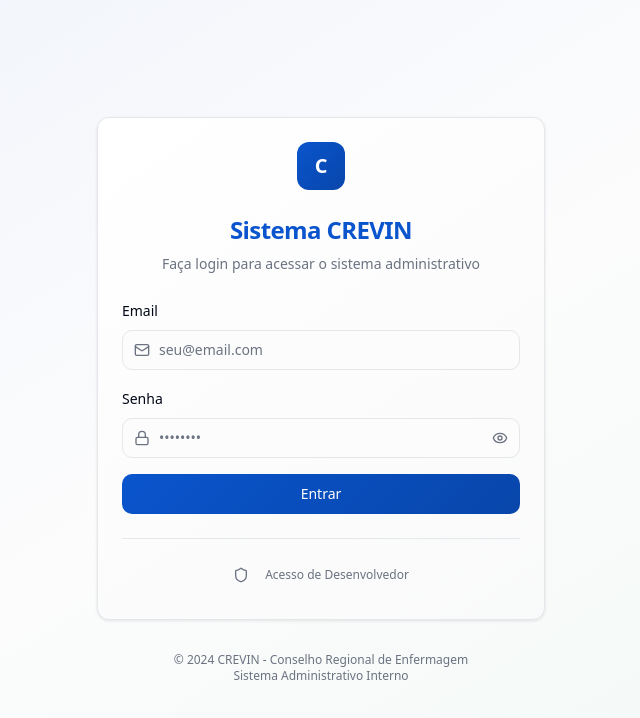
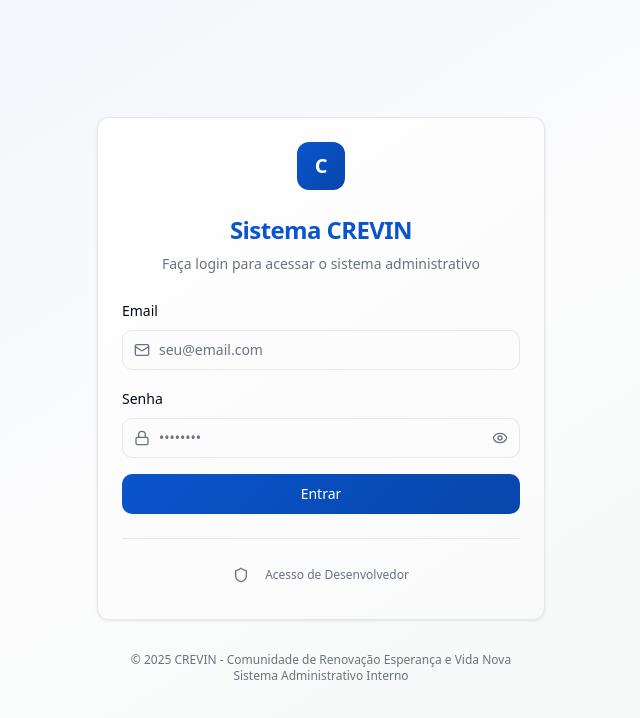
Before and after one commit to maycon341753/crevin-care-hub, a React (Vite) app: page /auth in a window 1280 px wide. Shown: the top 718 px of the page, without its empty margins (319-959 px from the left). Built offline with nearby package versions, Linux system fonts and the light colour scheme; the HTML template or start-up script is replaced by a standard one.

Commit message:
feat: Atualiza texto de copyright para 2025
- Altera copyright de 'Conselho Regional de Enfermagem' para 'Comunidade de Renovação Esperança e Vida Nova'
- Atualiza ano de 2024 para 2025
- Reflete corretamente a identidade da organização CREVIN

```diff
--- a/src/pages/AuthPage.tsx
+++ b/src/pages/AuthPage.tsx
@@ -7,7 +7,7 @@ export default function AuthPage() {
         <LoginForm />
 
         <footer className="mt-8 text-center text-xs text-muted-foreground">
-          <p>© 2024 CREVIN - Conselho Regional de Enfermagem</p>
+          <p>© 2025 CREVIN - Comunidade de Renovação Esperança e Vida Nova</p>
           <p>Sistema Administrativo Interno</p>
         </footer>
       </div>
```
